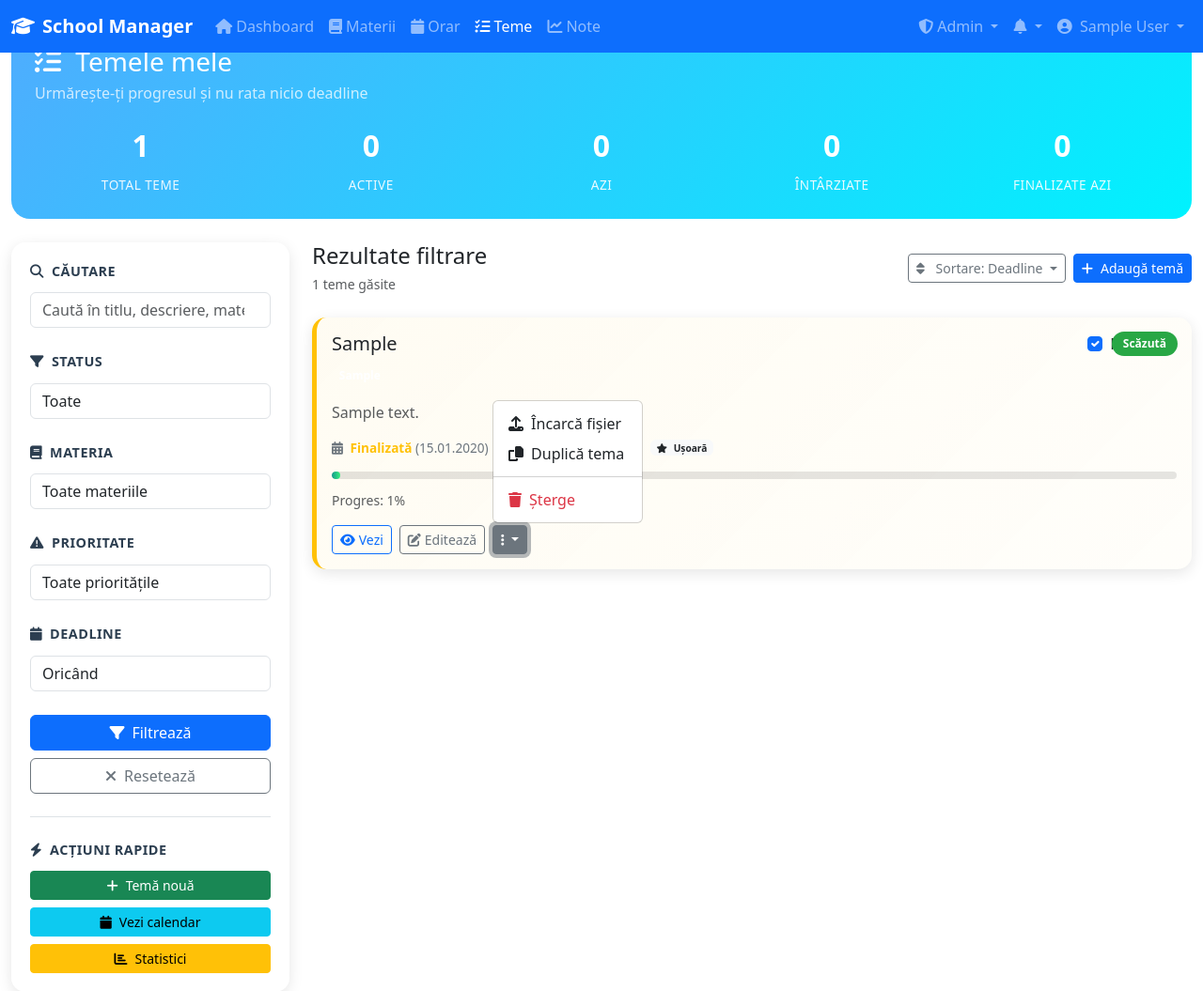
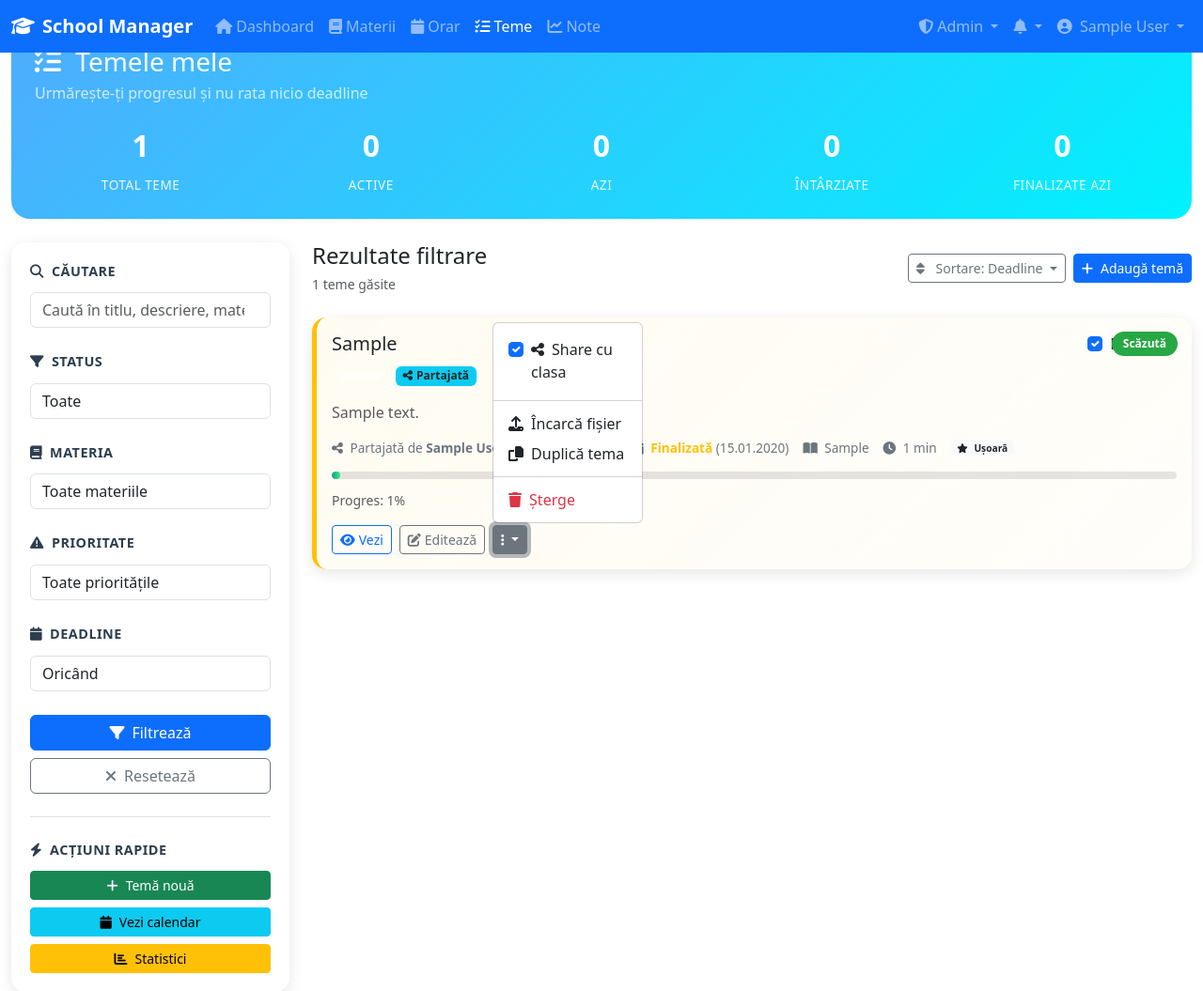
Before and after one commit to AlexIT86/School_manager, a Django app: page /teme/ in a window 1280 px wide, after a click that opens the changed part. Shown: the top 1055 px of the page at 94% size. Run offline with Django 4.2, Linux system fonts and the light colour scheme; a user stored in the database is signed in; tables that the repository leaves empty hold one stand-in row (values such as "Sample post").

Commit message:
Add sharing functionality for homework assignments
- Introduced a new boolean field `share_with_class` in the Homework model to allow users to share their homework with classmates.
- Added a foreign key `shared_class_room` to link shared homework to a specific class.
- Updated the HomeworkForm to include a checkbox for sharing homework.
- Enhanced views to filter and display homework shared with the user's class.
- Modified templates to show sharing status and details for shared homework.

```diff
--- a/apps/homework/forms.py
+++ b/apps/homework/forms.py
@@ -14,7 +14,8 @@ class HomeworkForm(forms.ModelForm):
         fields = [
             'subject', 'titlu', 'descriere', 'pagini', 'exercitii',
             'data_primita', 'deadline', 'prioritate', 'dificultate',
-            'timp_estimat', 'reminder_activ', 'zile_reminder', 'note_personale'
+            'timp_estimat', 'reminder_activ', 'zile_reminder', 'note_personale',
+            'share_with_class'
         ]
         labels = {
             'subject': 'Materia',
@@ -30,6 +31,7 @@ class HomeworkForm(forms.ModelForm):
             'reminder_activ': 'Activează reminder',
             'zile_reminder': 'Cu câte zile înainte să anunțe',
             'note_personale': 'Notițe personale',
+            'share_with_class': 'Partajează cu clasa mea',
         }
         widgets = {
             'subject': forms.Select(attrs={
@@ -90,6 +92,9 @@ class HomeworkForm(forms.ModelForm):
                 'class': 'form-control',
                 'rows': 3,
                 'placeholder': 'Notițe personale despre această temă...'
+            }),
+            'share_with_class': forms.CheckboxInput(attrs={
+                'class': 'form-check-input'
             }),
         }
 
--- a/apps/homework/models.py
+++ b/apps/homework/models.py
@@ -4,6 +4,7 @@ from django.utils import timezone
 from datetime import date, timedelta
 from apps.subjects.models import Subject
 import os
+from apps.schedule.models import ClassRoom
 
 
 def homework_file_upload_path(instance, filename):
@@ -63,6 +64,21 @@ class Homework(models.Model):
     finalizata = models.BooleanField(default=False)
     data_finalizare = models.DateTimeField(blank=True, null=True)
 
+    # Sharing
+    share_with_class = models.BooleanField(
+        default=False,
+        help_text="Dacă este activat, tema va fi vizibilă tuturor elevilor din clasa setată în profilul tău."
+    )
+    shared_class_room = models.ForeignKey(
+        ClassRoom,
+        on_delete=models.SET_NULL,
+        blank=True,
+        null=True,
+        related_name='shared_homeworks',
+        help_text="Clasa cu care este partajată tema"
+    )
+    shared_at = models.DateTimeField(blank=True, null=True)
+
     # Reminder
     reminder_activ = models.BooleanField(default=True)
     zile_reminder = models.PositiveIntegerField(
@@ -92,6 +108,21 @@ class Homework(models.Model):
             self.data_finalizare = timezone.now()
         elif not self.finalizata:
             self.data_finalizare = None
+
+        # Configurează câmpurile de share
+        if self.share_with_class:
+            if not self.shared_class_room:
+                try:
+                    profile = self.user.student_profile
+                    if getattr(profile, 'class_room', None):
+                        self.shared_class_room = profile.class_room
+                except Exception:
+                    pass
+            if self.shared_at is None:
+                self.shared_at = timezone.now()
+        else:
+            # Dacă se dezactivează share, păstrează auditul (shared_at), dar scoate clasa
+            self.shared_class_room = self.shared_class_room if self.shared_class_room else None
 
         super().save(*args, **kwargs)
 
--- a/apps/homework/views.py
+++ b/apps/homework/views.py
@@ -31,8 +31,14 @@ def homework_list_view(request):
     # Form pentru filtrare
     filter_form = HomeworkFilterForm(user=user, data=request.GET)
 
-    # Queryset de bază
-    homework_list = Homework.objects.filter(user=user)
+    # Queryset de bază: ale mele + share-uite de colegi din aceeași clasă (dacă există)
+    try:
+        class_room = getattr(user.student_profile, 'class_room', None)
+    except Exception:
+        class_room = None
+    homework_list = Homework.objects.filter(
+        Q(user=user) | Q(share_with_class=True, shared_class_room=class_room)
+    )
 
     # Aplicare filtre din form
     if filter_form.is_valid():
@@ -116,7 +122,18 @@ def homework_list_view(request):
 @login_required
 def homework_detail_view(request, homework_id):
     """Detalii despre o temă specifică"""
-    homework = get_object_or_404(Homework, id=homework_id, user=request.user)
+    # Permite acces dacă e tema mea sau e share-uită cu clasa mea
+    try:
+        class_room = getattr(request.user.student_profile, 'class_room', None)
+    except Exception:
+        class_room = None
+    homework = get_object_or_404(
+        Homework.objects.select_related('subject', 'user'),
+        id=homework_id
+    )
+    if homework.user_id != request.user.id:
+        if not (homework.share_with_class and class_room and homework.shared_class_room_id == getattr(class_room, 'id', None)):
+            return redirect('homework:list')
 
     # Fișiere atașate
     files = homework.files.order_by('-uploaded_at')
--- a/templates/homework/homework_list.html
+++ b/templates/homework/homework_list.html
@@ -366,8 +366,15 @@
                                     <span class="badge" style="background-color: {{ homework.subject.culoare }}20; color: {{ homework.subject.culoare }};" data-bs-toggle="tooltip" data-bs-placement="top" data-bs-title="{{ homework.subject.nume }}">
                                         {{ homework.subject.nume }}
                                     </span>
+                                    {% if homework.share_with_class and homework.shared_class_room %}
+                                    <span class="badge bg-info text-dark ms-1">
+                                        <i class="fas fa-share-alt me-1"></i>Partajată
+                                    </span>
+                                    {% endif %}
                                 </div>
 
+                                <div>
+                                    {% if homework.user_id == request.user.id %}
                                     <div class="form-check">
                                         <input class="form-check-input" type="checkbox"
                                                {% if homework.finalizata %}checked{% endif %}
@@ -377,6 +384,8 @@
                                             {% if homework.finalizata %}Finalizată{% else %}Marchează ca finalizată{% endif %}
                                         </label>
                                     </div>
+                                    {% endif %}
+                                </div>
                             </div>
 
                             <p class="card-text text-muted">
@@ -384,6 +393,13 @@
                             </p>
 
                             <div class="homework-meta">
+                                {% if homework.share_with_class and homework.shared_class_room %}
+                                <span>
+                                    <i class="fas fa-share-alt me-1"></i>
+                                    Partajată de <strong>{{ homework.user.get_full_name|default:homework.user.username }}</strong>
+                                    <span class="text-muted">• {{ homework.shared_at|date:'d.m.Y H:i' }}</span>
+                                </span>
+                                {% endif %}
                                 <span>
                                     <i class="fas fa-calendar-alt me-1"></i>
                                     <strong style="color: {{ homework.culoare_urgenta }};" data-bs-toggle="tooltip" data-bs-placement="top" data-bs-title="Deadline: {{ homework.deadline|date:'d.m.Y' }}">
@@ -425,24 +441,41 @@
                                     <i class="fas fa-eye me-1"></i>Vezi
                                 </a>
 
+                                {% if homework.user_id == request.user.id %}
                                 <a href="{% url 'homework:edit' homework.id %}"
                                    class="btn btn-outline-secondary btn-sm">
                                     <i class="fas fa-edit me-1"></i>Editează
                                 </a>
+                                {% endif %}
 
-                                {% if not homework.finalizata %}
+                                {% if homework.user_id == request.user.id and not homework.finalizata %}
                                 <button class="btn btn-outline-success btn-sm"
                                         onclick="startSession({{ homework.id }})">
                                     <i class="fas fa-play me-1"></i>Începe lucrul
                                 </button>
                                 {% endif %}
 
+                                {% if homework.user_id == request.user.id %}
                                 <div class="dropdown">
                                     <button class="btn btn-outline-secondary btn-sm dropdown-toggle"
                                             type="button" data-bs-toggle="dropdown">
                                         <i class="fas fa-ellipsis-v"></i>
                                     </button>
                                     <ul class="dropdown-menu">
+                                        {% if homework.user_id == request.user.id %}
+                                        <li>
+                                            <form method="post" action="{% url 'homework:edit' homework.id %}" class="px-3 py-2">
+                                                {% csrf_token %}
+                                                <div class="form-check">
+                                                    <input class="form-check-input" type="checkbox" name="share_with_class" id="share-{{ homework.id }}" {% if homework.share_with_class %}checked{% endif %} onchange="this.form.submit()">
+                                                    <label class="form-check-label" for="share-{{ homework.id }}">
+                                                        <i class="fas fa-share-alt me-2"></i>Share cu clasa
+                                                    </label>
+                                                </div>
+                                            </form>
+                                        </li>
+                                        <li><hr class="dropdown-divider"></li>
+                                        {% endif %}
                                         <li>
                                             <a class="dropdown-item" href="{% url 'homework:file_upload' homework.id %}">
                                                 <i class="fas fa-upload me-2"></i>Încarcă fișier
@@ -462,6 +495,7 @@
                                         </li>
                                     </ul>
                                 </div>
+                                {% endif %}
                             </div>
                         </div>
                     </div>
```
Also changed, not shown: templates/homework/homework_detail.html (+16 -0 lines), templates/homework/homework_form.html (+12 -0 lines), apps/homework/migrations/0002_homework_share_with_class_homework_shared_at_and_more.py (added). Lines whose indentation alone changed are shown as unchanged.
